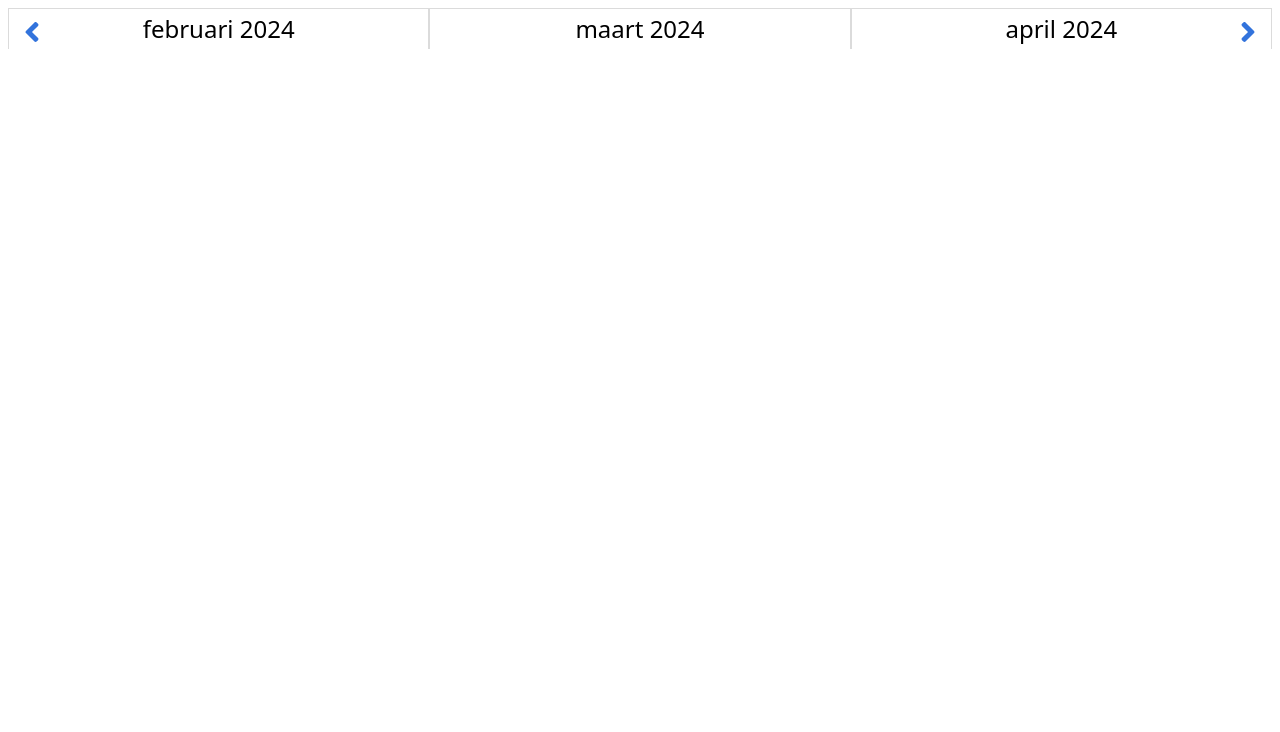
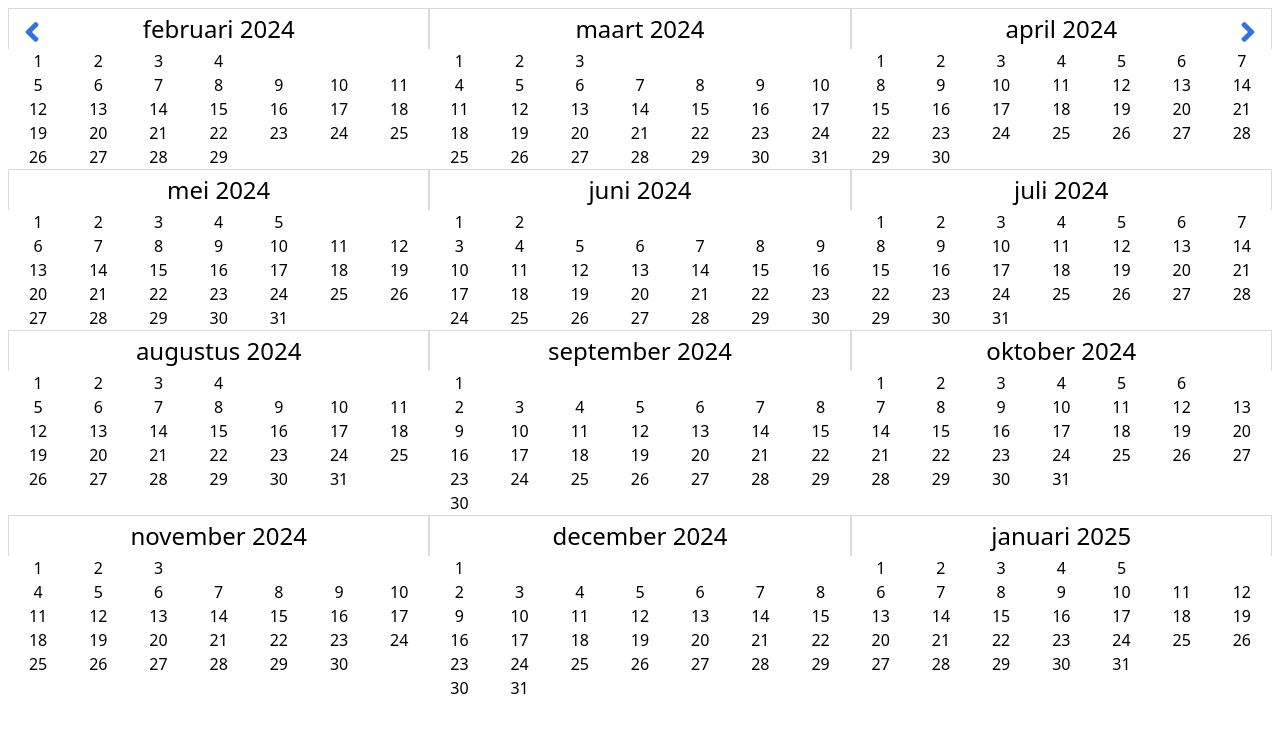
Before and after one commit to helpermedia/helper-react-calendar, a React (Vite) app: page / in a window 1280 px wide. Shown: the top 732 px of the page. Built offline with nearby package versions, Linux system fonts and the light colour scheme.

Commit message:
Week component added

```diff
--- a/src/components/Calendar.tsx
+++ b/src/components/Calendar.tsx
@@ -2,9 +2,9 @@ import React, { useState, useMemo } from 'react'
 import IconPrev from '../assets/previous.svg?react'
 import IconNext from '../assets/next.svg?react'
 import Month from './Month'
-import { CalMonth } from '../types'
-import { Locale, subMonths, addMonths } from 'date-fns'
-import enUS from 'date-fns/locale/en-US'
+import { CalMonth, CalWeek, CalDay } from '../types'
+import { Locale, format, isSameDay, getWeek, subMonths, addMonths } from 'date-fns'
+import { enUS } from 'date-fns/locale'
 
 type Props = {
   activeDate?: Date,
@@ -24,15 +24,50 @@ export default function Calendar({
 
   const [currentDate, setCurrentDate] = useState(activeDate)
 
-  /* Create an array of CalMonth objects */
+  /* Create an array of CalDay types */
+  const getDaysInMonth = (year: number, month: number): CalDay[] => {
+    const days = []
+    const day = new Date(year, month, 1)
+    while (parseInt(format(day, 'MM')) === month + 1) {
+      const classNames: string[] = []
+      if (isSameDay(new Date(), day)) {
+        classNames.push('today')
+      }
+
+      days.push({
+        date: new Date(day),
+        dayOfTheWeek: day.getDay() ? day.getDay() : 7,
+        weekNumber: getWeek(day, {weekStartsOn: 1}),
+        classNames: classNames,
+      })
+
+      day.setDate(day.getDate() + 1)
+    }
+    return days
+  }
+
+  /* Create an array of CalMonth types */
   const getMonths = (currentDate: Date, numberOfMonths: number) => {
     const monthItems: CalMonth[] = []
 
     for (let i = 0; i < numberOfMonths; i++) {
       const currentDateNextMonth = addMonths(currentDate, i)
+      const year = currentDateNextMonth.getFullYear()
+      const month = currentDateNextMonth.getMonth()
+
+      // Get the days in this month and divide them into weeks
+      const days = getDaysInMonth(year, month)
+      const weekNumbers = [...new Set(days.map(day => day.weekNumber))] // Get unique week numbers
+      const weeks: CalWeek[] = []
+
+      weekNumbers.forEach(weekNumber => {
+        weeks.push({weekNumber: weekNumber, days: days.filter(day => day.weekNumber === weekNumber)})
+      })
+
       monthItems.push({
-        year: currentDateNextMonth.getFullYear(),
-        month: currentDateNextMonth.getMonth()
+        year: year,
+        month: month,
+        weeks: weeks
       })
     }
 
@@ -64,7 +99,7 @@ export default function Calendar({
       </button>
 
       {months.map((month, key) => (
-        <Month key={key} year={month.year} month={month.month} locale={locale} />
+        <Month key={key} month={month} locale={locale} />
       ))}
 
     </div>
--- a/src/components/Month.tsx
+++ b/src/components/Month.tsx
@@ -1,22 +1,26 @@
 import React from 'react'
+import Week from './Week'
+import { CalMonth } from '../types'
 import { Locale, format } from 'date-fns'
 
 type Props = {
-  year: number,
-  month: number,
+  month: CalMonth
   locale: Locale,
 }
 
 export default function Month({
-  year,
   month,
   locale,
 }: Props): React.ReactElement {
+
   return (
     <div className="cal-month">
       <div className="cal-month-title">
-        {format(new Date(year, month), 'LLLL', { locale: locale })} {year}
+        {format(month.weeks[0].days[0].date, 'LLLL', { locale: locale })} {format(month.weeks[0].days[0].date, 'yyyy', { locale: locale })}
       </div>
-     </div>
+      {month.weeks.map(week => (
+        <Week key={week.days[0].date.toString()} week={week} locale={locale} />
+      ))}
+    </div>
   )
 }
--- /dev/null
+++ b/src/components/Week.tsx
@@ -0,0 +1,24 @@
+import React from 'react'
+import { CalWeek } from '../types'
+import { Locale, format } from 'date-fns'
+
+type Props = {
+  week: CalWeek
+  locale: Locale,
+}
+
+export default function Month({
+  week,
+  locale
+}: Props): React.ReactElement {
+
+  return (
+    <div className={`cal-week week-${week.weekNumber}`}>
+      {week.days.map(day => (
+        <div key={day.date.toString()} className="cal-day">
+          {format(day.date, 'd', { locale: locale })}
+        </div>
+      ))}
+    </div>
+  )
+}
--- a/src/main.tsx
+++ b/src/main.tsx
@@ -6,6 +6,6 @@ import { nl } from 'date-fns/locale'
 
 ReactDOM.createRoot(document.getElementById('root')!).render(
   <React.StrictMode>
-    <Calendar numberOfMonths={3} locale={nl}/>
+    <Calendar numberOfMonths={12} locale={nl}/>
   </React.StrictMode>,
 )
--- a/src/styles.scss
+++ b/src/styles.scss
@@ -34,7 +34,7 @@ $gap: 1.5rem;
   flex-wrap: wrap;
   flex-direction: row;
   .cal-month {
-    flex: 0 0 33.333333%;
+    flex: 0 0 calc(1/3 * 100%);
   }
 }
 
@@ -47,53 +47,6 @@ $gap: 1.5rem;
   border-left: 1px solid $border-color;
   text-align: center;
 }
-
-/*
-.cal-months {
-  display: flex;
-  flex-direction: column;
-
-  @media (min-width: $breakpoint-tablet) {
-    flex-direction: row;
-
-    &.months-3 .cal-month {
-      flex: 1 1 0;
-      justify-content: space-between;
-
-      &:last-child {
-        margin-right: 0;
-      }
-
-    }
-
-    &.months-2 .cal-month {
-      flex: 1 0;
-      justify-content: left;
-
-      @media (min-width: $breakpoint-widescreen) {
-        max-width: 27.25rem;
-      }
-    }
-  }
-
-  .cal-month {
-    background: $white;
-    margin-bottom: $gap;
-
-    @media (min-width: $breakpoint-tablet) {
-      margin: 0 calc($gap / 2);
-    }
-
-    @media (min-width: $breakpoint-widescreen) {
-      max-width: 27.625rem;
-    }
-  }
-
-  .cal-month:first-child {
-    margin-left: 0;
-  }
-}
-*/
 
 /* Navigation */
 .cal-prev, .cal-next {
@@ -119,3 +72,15 @@ $gap: 1.5rem;
 .cal-next {
   right: .5rem;
 }
+
+.cal-week {
+  display: flex;
+  flex-wrap: wrap;
+  flex-direction: row;
+}
+
+.cal-day {
+  flex: 0 0 calc(1/7 * 100%);
+  text-align: center;
+  vertical-align: middle;
+}
--- a/src/types/index.ts
+++ b/src/types/index.ts
@@ -1,9 +1,7 @@
 export type CalMonth = {
   year: number
   month: number
-  //weeks: CalWeek[]
-  selectableDates?: Date[]
-  activeDates?: Date[]
+  weeks: CalWeek[]
 }
 
 export type CalWeek = {
@@ -14,6 +12,7 @@ export type CalWeek = {
 export type CalDay = {
   date: Date
   dayOfTheWeek: number
+  weekNumber: number
   classNames?: string[]
 }
 
```
